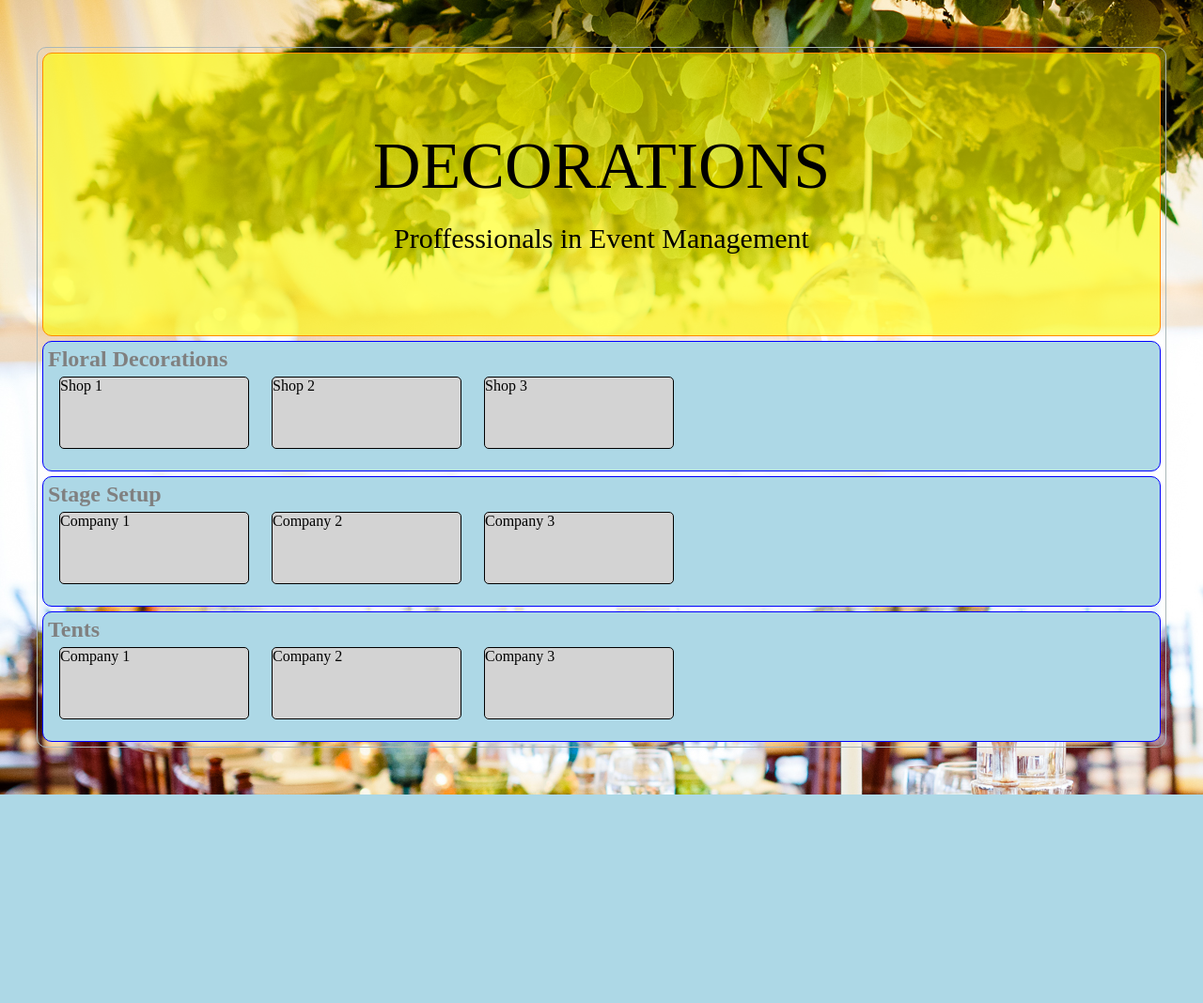
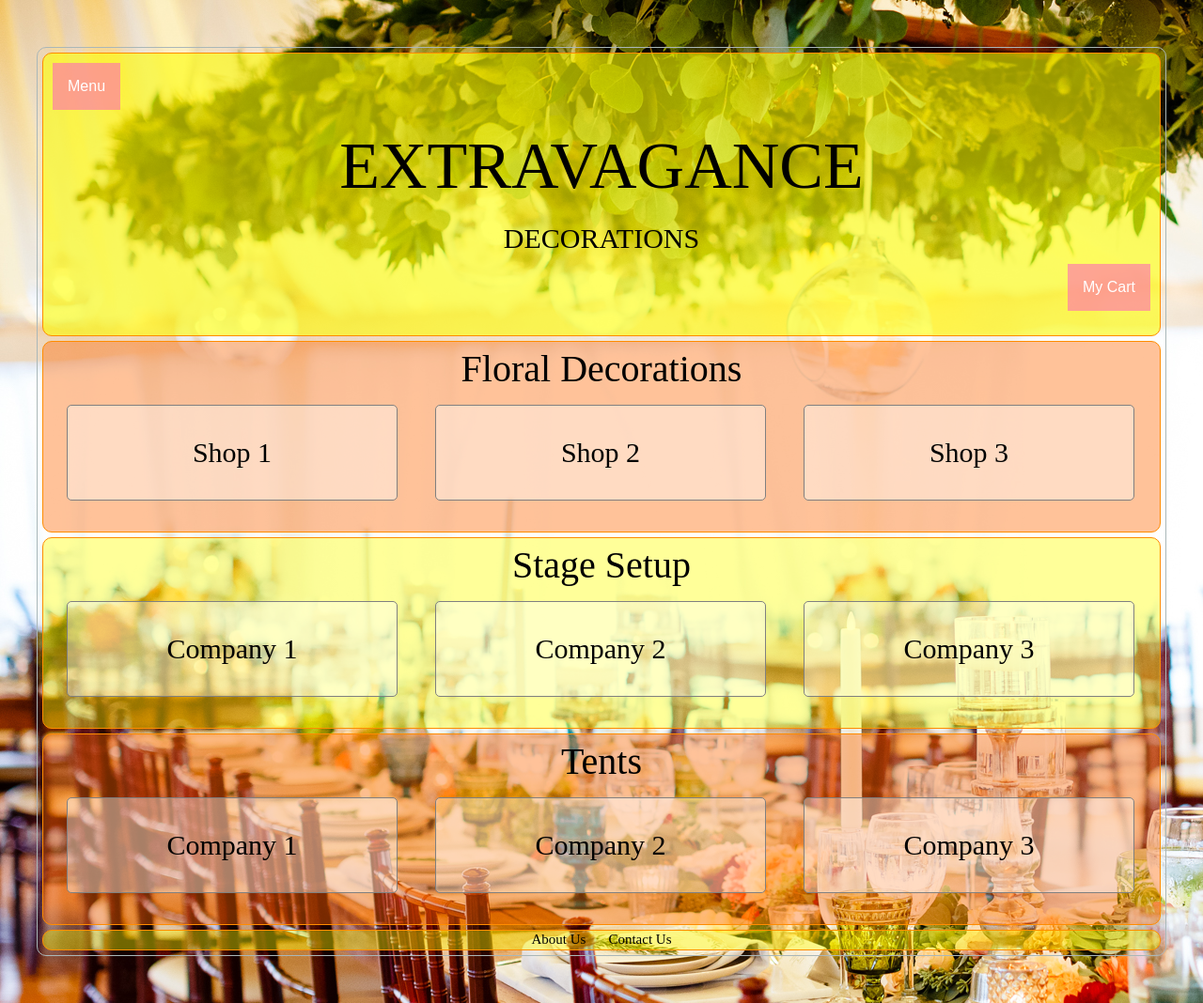
Before and after one commit to SKYSYSLK/PartyPros, a PHP site: page /deco.php in a window 1280 px wide. Shown: the whole page at 94% size. Before the commit the page ends 846 px from the top, so only its background shows below. Run offline with PHP 8.4, Linux system fonts and the light colour scheme.

Commit message:
update ravindu-dev

```diff
--- a/css/decorationsPage.css
+++ b/css/decorationsPage.css
@@ -12,33 +12,118 @@
 .frame {
 	display: block;
 	margin: 5px;
-	/*height: 100px;*/
+	min-height: 200px;
 	background-color: lightblue;
-	border: 1px solid blue;
+	border: 1px solid darkorange;
 	border-radius: 10px;
 }
 
 .frame-header {
 	display: block;
+	text-align: center;
 	margin: 5px;
 	color: gray;
-	font-size: 24px;
-	font-weight: bold;
+	font-size: 40px;
+	color: black;
 }
 
 .frame-content {
 	display: flex;
 	margin: 5px;
-	/* border: 1px solid black;*/
 }
+
+/*---------------Login and Signup button Styles start------------*/
+.loginSignUpbtn{
+	background-color:rgba(255,108,182,0.6);
+    color: white;
+    padding: 16px;
+    font-size: 16px;
+    border: none;
+}
+.loginSignUp{
+	 position: relative;
+    display: inline-block;
+}
+
+.loginSignUpbtn:hover{
+    background-color: #3e8e41;
+}
+
+.loginSignUpbtn a{
+	color: black;
+	text-decoration: none;
+}
+/*---------------Login and Signup button Styles end------------*/
 
 /* block attributes */
 .block {
 	display: block;
-	margin: 0px 12px;
-	width: 200px;
-	height: 75px;
-	background-color: lightgray;
-	border: 1px solid black;
+	margin: 10px 20px;
+	text-align: center;
+	min-width: 350px;
+	min-height: 100px;
+	line-height: 100px;
+	font-size: 30px;
+	background-color: rgba(255,255,255,0.4);
+	border: 1px solid gray;
 	border-radius: 5px;
 }
+
+.block:hover {
+	font-size: 35px;
+	background-color: rgba(255,255,255,0.6);
+	border: 1px solid gray;
+}
+
+/*--------------------*/
+
+.left{
+	float: left;
+	padding: 10px;
+}
+
+.right {
+    float: right;
+    padding: 10px;
+}
+
+/*---------------Drop down Menu Styles start------------*/
+.dropbtn {
+    background-color:rgba(255,108,182,0.6);
+    color: white;
+    padding: 16px;
+    font-size: 16px;
+    border: none;
+}
+
+.dropdown {
+    position: relative;
+    display: inline-block;
+}
+
+.dropdown-content {
+    display: none;
+    position: absolute;
+    background-color: #f1f1f1;
+    min-width: 160px;
+    box-shadow: 0px 8px 16px 0px rgba(0,0,0,0.2);
+    z-index: 1;
+}
+
+.dropdown-content a {
+    color: black;
+    padding: 12px 16px;
+    text-decoration: none;
+    display: block;
+}
+
+.dropdown-content a:hover {background-color: #ddd}
+
+.dropdown:hover .dropdown-content {
+    display: block;
+}
+
+.dropdown:hover .dropbtn {
+    background-color: #3e8e41;
+}
+/*-----DropDown menu Styles End-------*/
--- a/css/styles.css
+++ b/css/styles.css
@@ -28,3 +28,25 @@ body {
 	font-size: 70px;
 	color: black;
 }
+
+/*footer menu*/
+.footer{
+	display: block;
+	margin: 5px;
+	min-height: 20px;
+	border: 1px solid darkorange;
+	border-radius: 10px;
+	text-align: center;
+
+}
+.footer a{
+	font-size: 15px;
+	text-decoration: none;
+	color: black;
+	margin-right: 10px;
+	margin-left: 10px;
+
+}
+.footer a:hover{
+	color: green;
+}
--- a/deco.php
+++ b/deco.php
@@ -11,15 +11,30 @@
 
 	<!-- Title bar -->
 	<div class="header">
+		<div class="left">
+			<div class="dropdown">
+			  <button class="dropbtn">Menu</button>
+			  <div class="dropdown-content">
+			    <a href="./HomePage.html">Home</a>
+			    <a href="./AboutUsPage.html">About us</a>
+			    <a href="./ContactUsPage.html">Contact us</a>
+	  			</div>
+			</div>
+		</div>
 		<div class="siteTitle">
-			DECORATIONS
+			EXTRAVAGANCE
 			<div class="siteTitle" style="font-size:30px;margin-top:20px ">
-				Proffessionals in Event Management
+				DECORATIONS
+			</div>
+		</div>
+		<div class="right">
+			<div class="loginSignUp">
+			  <a href="./MyCartPage.html"><button class="loginSignUpbtn"> My Cart</button></a>
 			</div>
 		</div>
 	</div>
 
-	<div class="frame">
+	<div class="frame" style="background-color:rgba(255,103,0,0.4);">
 		<div class="frame-header">Floral Decorations</div>
 		<div class="frame-content">
 			<div class="block">Shop 1</div>
@@ -29,7 +44,7 @@
 		<br>
 	</div>
 
-	<div class="frame">
+	<div class="frame" style="background-color:rgba(255,255,0,0.4)">
 		<div class="frame-header">Stage Setup</div>
 		<div class="frame-content">
 			<div class="block">Company 1</div>
@@ -39,7 +54,7 @@
 		<br>
 	</div>
 
-	<div class="frame">
+	<div class="frame" style="background-color:rgba(255,103,0,0.4)">
 		<div class="frame-header">Tents</div>
 		<div class="frame-content">
 			<div class="block">Company 1</div>
@@ -49,6 +64,14 @@
 		<br>
 	</div>
 
+	<!--Footer-->
+	<div>
+		<div class="footer" style="background-color:rgba(255,255,0,0.4)">
+			<a href="./AboutUsPage.html">About Us</a>
+			<a href="./ContactUsPage.html">Contact Us</a>
+		</div>
+	</div>
+
 </div>
 
 </body>
```
Also changed, not shown: css/homePage.css (+2 -30 lines).
